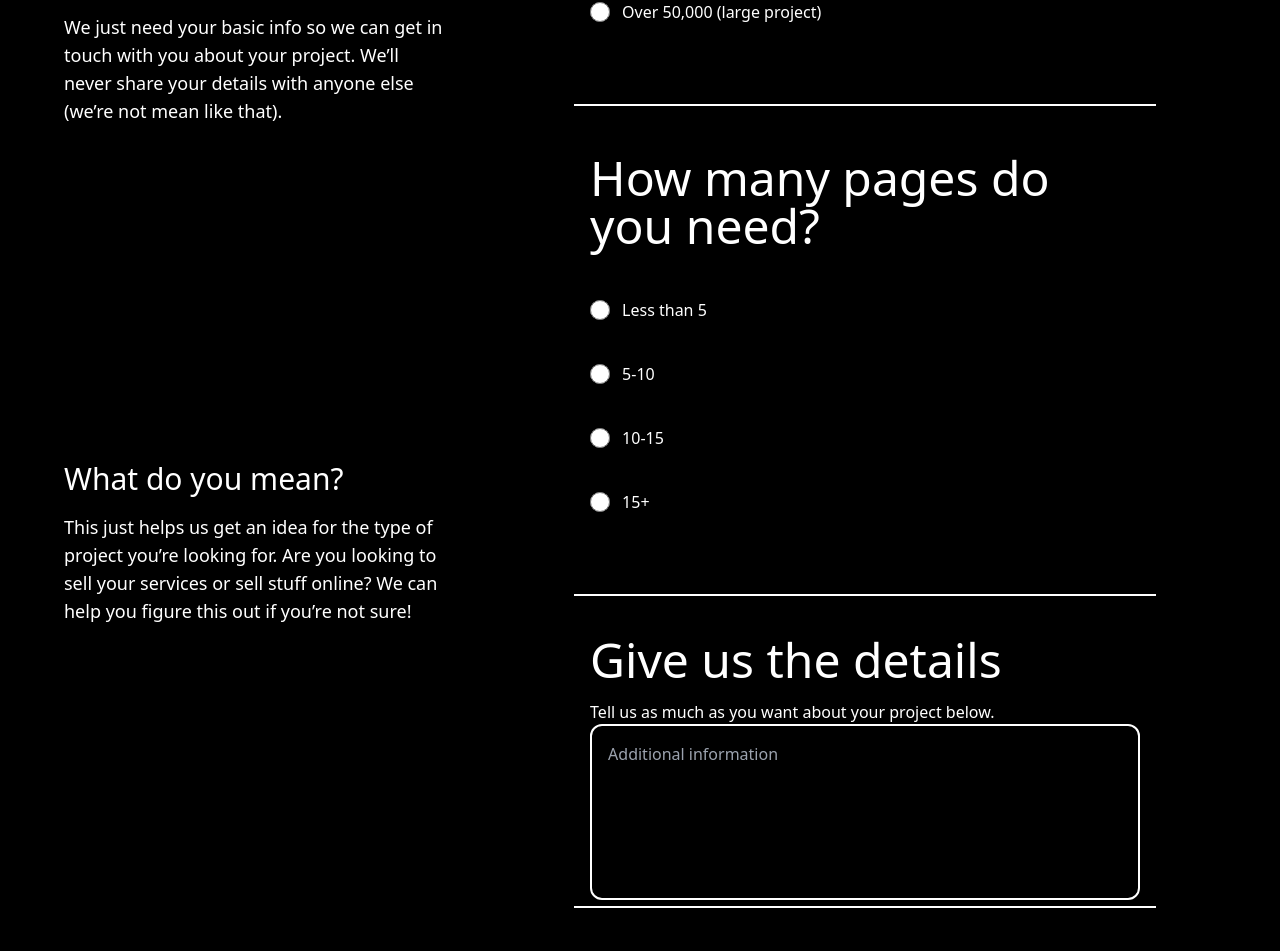
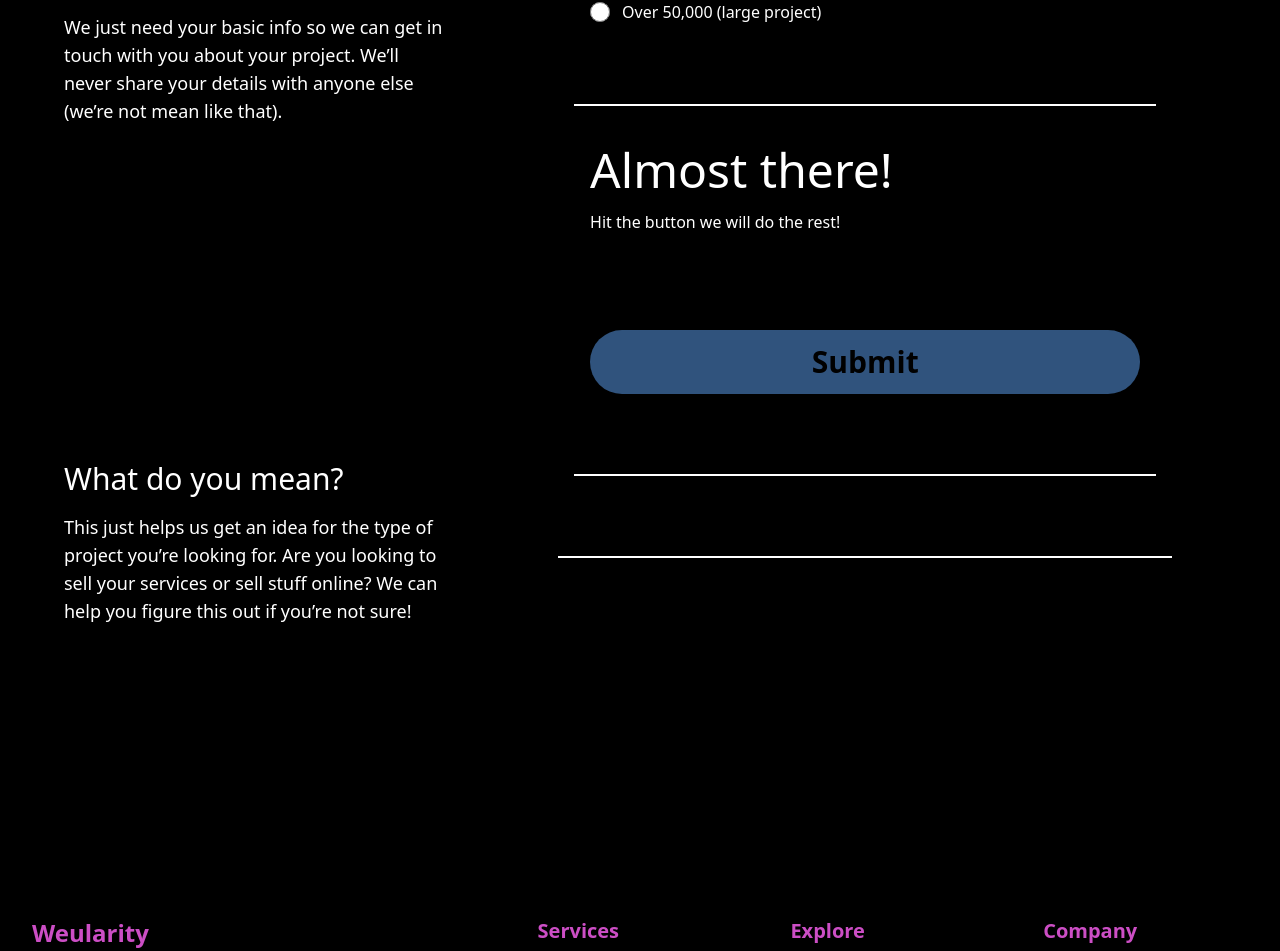
Before and after one commit to JaiThakur10/WeularityFrontend, a React (Vite) app: page /getstarted in a window 1280 px wide. Shown: the part 2883-3834 px from the top of the page. Built offline with nearby package versions, Linux system fonts and the light colour scheme.

Commit message:
frontene

```diff
--- a/src/Pages/GetStarted/GetStarted.jsx
+++ b/src/Pages/GetStarted/GetStarted.jsx
@@ -13,7 +13,7 @@ const GetStarted = () => {
     services: [],
     websiteNeeds: "",
     newOrRebuild: "",
-    budget: "",
+    budget: [],
   });
 
   const [verified, setVerified] = useState(false);
@@ -380,7 +380,7 @@ const GetStarted = () => {
               </div>
 
               {/* pages */}
-              <div className="   sm:mt-[70px] mt-[10px]  px-4 border-b-2 border-white">
+              {/* <div className="   sm:mt-[70px] mt-[10px]  px-4 border-b-2 border-white">
                 <h1 className="text-white flex text-5xl mt-12">
                   How many pages do you need?
                 </h1>
@@ -405,10 +405,10 @@ const GetStarted = () => {
                     </div>
                   ))}
                 </div>
-              </div>
+              </div> */}
 
               {/* Additional Information */}
-              <div className="   sm:mt-[70px] mt-[10px]  px-4 border-b-2 border-white">
+              {/* <div className="   sm:mt-[70px] mt-[10px]  px-4 border-b-2 border-white">
                 <h1 className=" text-white flex  text-5xl ">
                   Give us the details
                 </h1>
@@ -424,7 +424,7 @@ const GetStarted = () => {
                     className="w-full h-44 bg-black rounded-xl border-white border-2 text-white p-4 resize-none"
                   ></textarea>
                 </div>
-              </div>
+              </div> */}
               {/* ReCAPTCHA */}
               <div className="   sm:mt-[70px] mt-[10px]  px-4 border-b-2 border-white">
                 <h1 className=" text-white flex  text-5xl ">Almost there!</h1>
```
